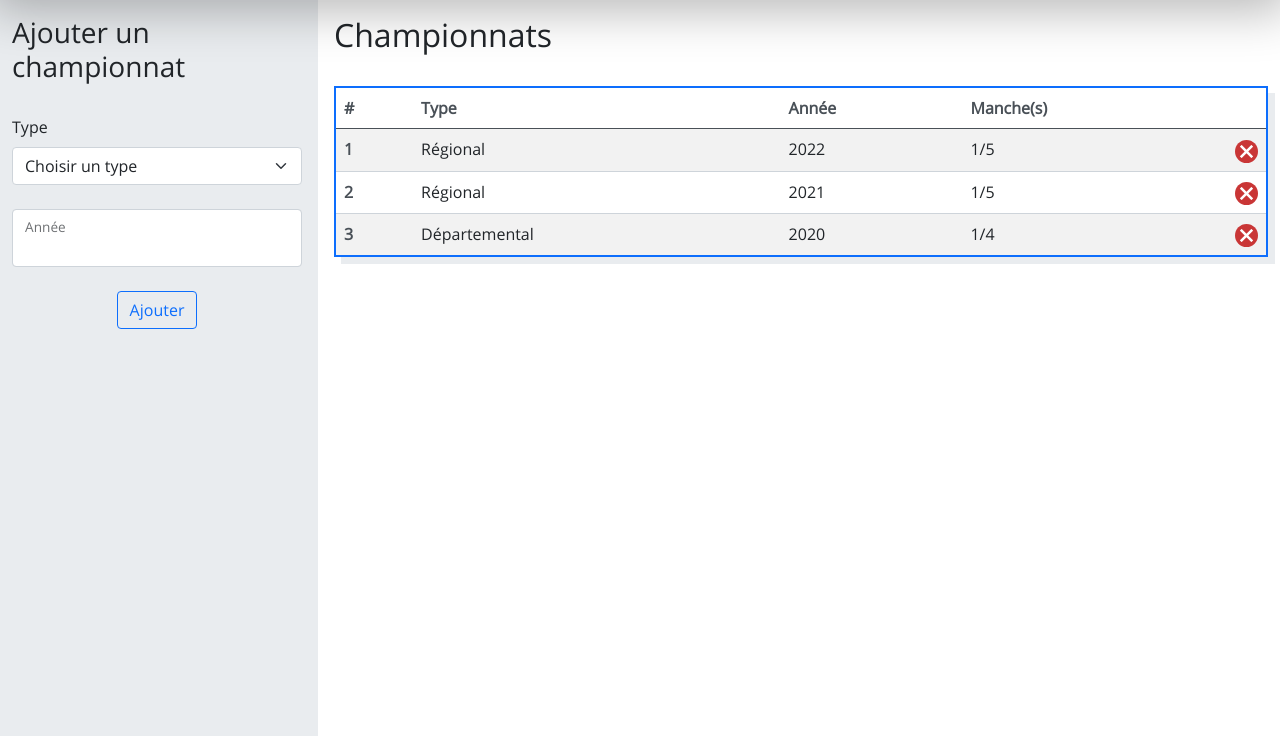
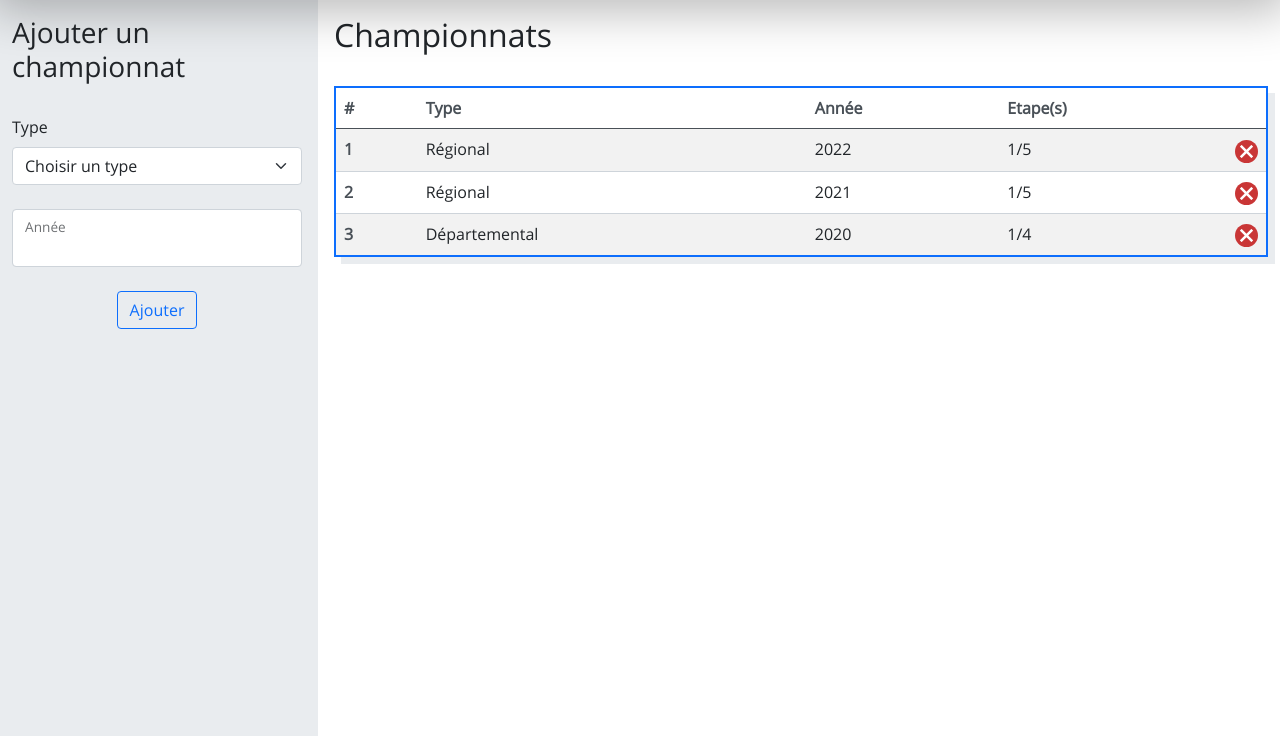
Before and after one commit to VirgileVV1/ProjetCo1_BMX, a Flask app: page /championnats/ in a window 1280 px wide. Shown: the part 74-810 px from the top of the page. Run offline with Flask 2, Linux system fonts and the light colour scheme; a user stored in the database is signed in; data comes from the database, SQL or seed files in the repository; some libraries are stand-ins or nearby versions.

Commit message:
Update championnats.html

```diff
--- a/source/website/templates/championnats.html
+++ b/source/website/templates/championnats.html
@@ -41,7 +41,7 @@
             <th scope="col">#</th>
             <th scope="col">Type</th>
             <th scope="col">Année</th>
-            <th scope="col">Manche(s)</th>
+            <th scope="col">Etape(s)</th>
             <th scope="col"></th>
         </tr>
     </thead>
```
